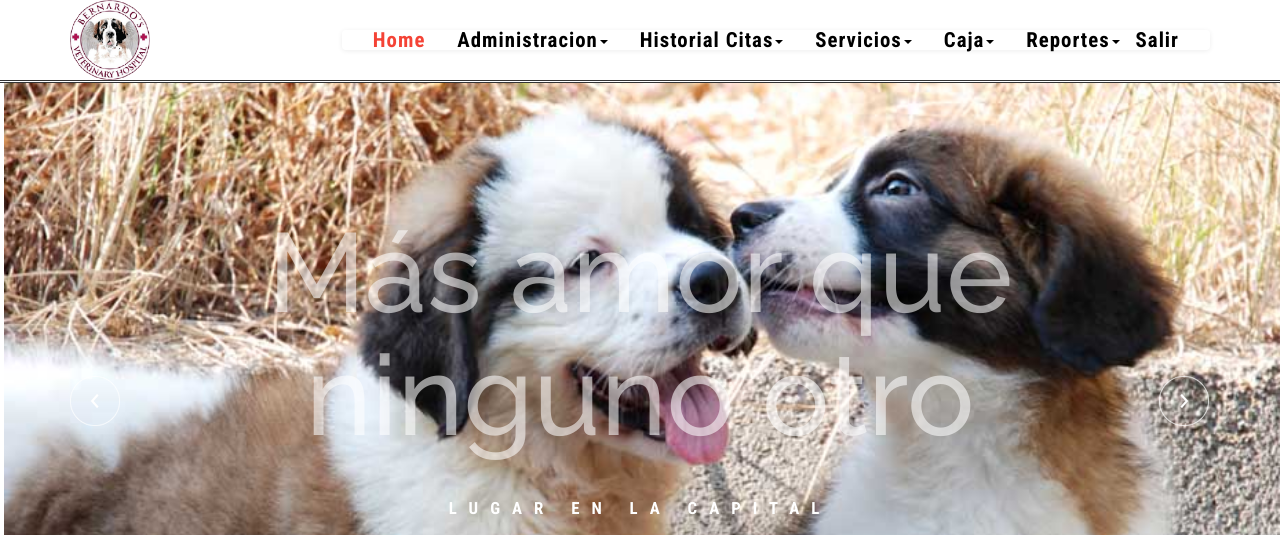
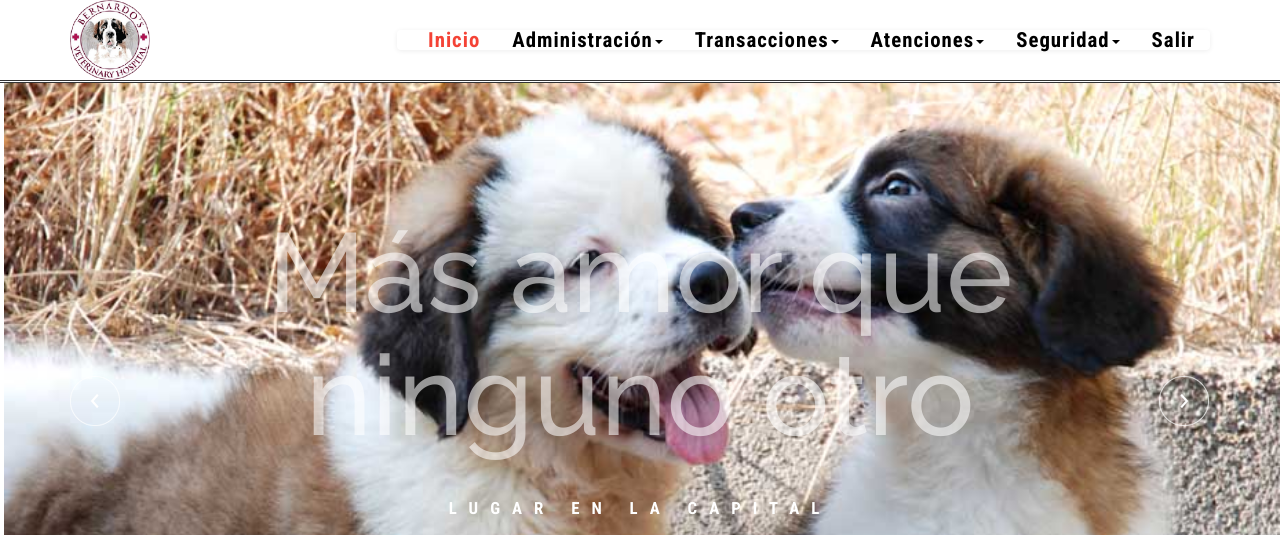
Before and after one commit to kirby1888/bernardofinal, a PHP site: page /bernardo/principal.php in a window 1280 px wide. Shown: the top 539 px of the page. Run offline with PHP 8.4, Linux system fonts and the light colour scheme; a user stored in the database is signed in; data comes from the database, SQL or seed files in the repository; some libraries are stand-ins or nearby versions.

Commit message:
subi los dos menu que funcionan

```diff
--- a/menu.php
+++ b/menu.php
@@ -27,6 +27,7 @@
 
 	                  <li class=""><a href="#" class="dropdown-toggle hvr-bounce-to-bottom" data-toggle="dropdown" role="button" aria-haspopup="true" aria-expanded="false">Administración<spa class="caret"></span></a>
 													<ul class="dropdown-menu">
+
 											<li><a class="hvr-bounce-to-bottom" href="cliente.php">Cliente</a></li>
 											<li><a class="hvr-bounce-to-bottom" href="mascota.php">Mascota</a></li>
                                              <li><a class="hvr-bounce-to-bottom" href="servicios.php">Servicios</a></li>
@@ -38,7 +39,7 @@
 			         <li class=""><a href="#" class="dropdown-toggle hvr-bounce-to-bottom" data-toggle="dropdown" role="button" aria-haspopup="true" aria-expanded="false">Transacciones<span class="caret"></span></a>
 													<ul class="dropdown-menu">
 											<li><a class="hvr-bounce-to-bottom" href="facturas.php">Facturas</a></li>
-											<li><a class="hvr-bounce-to-bottom" href="orden_com.php">Compras</a></li>
+											<li><a class="hvr-bounce-to-bottom" href="compras.php">Compras</a></li>
 											<li><a class="hvr-bounce-to-bottom" href="proveedores.php">Proveedor</a></li>
 											<li><a class="hvr-bounce-to-bottom" href="productos.php">Productos</a></li>
 													</ul>
--- a/menu1.php
+++ b/menu1.php
@@ -12,56 +12,55 @@
 							<!-- Collect the nav links, forms, and other content for toggling -->
 							<div class="collapse navbar-collapse" id="bs-example-navbar-collapse-1" >
 											<ul class="nav navbar-nav">
-									<li><a class="active" href="index.php">Home</a></li>
+												<li><a class="active" href="principal.php">Inicio</a></li>
 									<?php
 										if ($_SESSION['id_rol']==1){?>
-									<li class=""><a href="#" class="dropdown-toggle hvr-bounce-to-bottom" data-toggle="dropdown" role="button" aria-haspopup="true" aria-expanded="false">Administracion<span class="caret"></span></a>
+									<li class=""><a href="#" class="dropdown-toggle hvr-bounce-to-bottom" data-toggle="dropdown" role="button" aria-haspopup="true" aria-expanded="false">Administración<spa class="caret"></span></a>
 													<ul class="dropdown-menu">
-											<li><a class="hvr-bounce-to-bottom" href="usuarios.php">Usuario</a></li>
-											<li><a class="hvr-bounce-to-bottom" href="parametros.php">Parametros</a></li>
+
 											<li><a class="hvr-bounce-to-bottom" href="cliente.php">Cliente</a></li>
 											<li><a class="hvr-bounce-to-bottom" href="mascota.php">Mascota</a></li>
-                                            <li><a class="hvr-bounce-to-bottom" href="proveedores.php">Proveedor</a></li>
-                                            <li><a class="hvr-bounce-to-bottom" href="tipo_servicios.php">Tipo Servicios</a></li>
                                              <li><a class="hvr-bounce-to-bottom" href="servicios.php">Servicios</a></li>
-                                            <li><a class="hvr-bounce-to-bottom" href="compras.php">Productos</a></li>
-                                            <li><a class="hvr-bounce-to-bottom" href="pantallas.php">Pantallas</a></li>
-                                                 <li><a class="hvr-bounce-to-bottom" href="vacunas.php">Vacunas</a></li>
+                                             <li><a class="hvr-bounce-to-bottom" href="servicios2.php">Tipo Servicios</a></li>
+                                             <li><a class="hvr-bounce-to-bottom" href="parametros.php">Parametros</a></li>
 													</ul>
 												</li>
 
-                                    <li class=""><a href="#" class="dropdown-toggle hvr-bounce-to-bottom" data-toggle="dropdown" role="button" aria-haspopup="true" aria-expanded="false">Historial Citas<span class="caret"></span></a>
+                                     <li class=""><a href="#" class="dropdown-toggle hvr-bounce-to-bottom" data-toggle="dropdown" role="button" aria-haspopup="true" aria-expanded="false">Transacciones<span class="caret"></span></a>
 													<ul class="dropdown-menu">
-											<li><a class="hvr-bounce-to-bottom" href="calendar.php">Programación Citas</a></li>
-											<li><a class="hvr-bounce-to-bottom" href="expediente.php">Expedientes</a></li>
-                                            <li><a class="hvr-bounce-to-bottom" href="atencion_citas.php">Atención Citas</a></li>
+											<li><a class="hvr-bounce-to-bottom" href="facturas.php">Facturas</a></li>
+											<li><a class="hvr-bounce-to-bottom" href="compras.php">Compras</a></li>
+											<li><a class="hvr-bounce-to-bottom" href="proveedores.php">Proveedor</a></li>
+											<li><a class="hvr-bounce-to-bottom" href="productos.php">Productos</a></li>
 													</ul>
 												</li>
 
-                                    <li class=""><a href="#" class="dropdown-toggle hvr-bounce-to-bottom" data-toggle="dropdown" role="button" aria-haspopup="true" aria-expanded="false">Servicios<span class="caret"></span></a>
+                                     <li class=""><a href="#" class="dropdown-toggle hvr-bounce-to-bottom" data-toggle="dropdown" role="button" aria-haspopup="true" aria-expanded="false">Atenciones<span class="caret"></span></a>
 													<ul class="dropdown-menu">
-											<li><a class="hvr-bounce-to-bottom" href="listado.php">Lista de Servicio</a></li>
-											<li><a class="hvr-bounce-to-bottom" href="farmacia.php">Farmacia</a></li>
+											<li><a class="hvr-bounce-to-bottom" href="calendar.php">Calendario</a></li>
+                                            <li><a class="hvr-bounce-to-bottom" href="consultas.php">Consultas</a></li>
+                                            <li><a class="hvr-bounce-to-bottom" href="peluqueria.php">PETuqueria</a></li>
+                                            <li><a class="hvr-bounce-to-bottom" href="vacunas.php">Vacunas</a></li>
+                                            <li><a class="hvr-bounce-to-bottom" href="control_vacunas.php">Control Vacunas</a></li>
+                                            <li><a class="hvr-bounce-to-bottom" href="historial.php">Historial Médico</a></li>
 													</ul>
 												</li>
 
 
 
-                                    <li class=""><a href="#" class="dropdown-toggle hvr-bounce-to-bottom" data-toggle="dropdown" role="button" aria-haspopup="true" aria-expanded="false">Caja<span class="caret"></span></a>
+                                     <li class=""><a href="#" class="dropdown-toggle hvr-bounce-to-bottom" data-toggle="dropdown" role="button" aria-haspopup="true" aria-expanded="false">Seguridad<span class="caret"></span></a>
 													<ul class="dropdown-menu">
-											<li><a class="hvr-bounce-to-bottom" href="factura.php">Factura</a></li>
-											<li><a class="hvr-bounce-to-bottom" href="ingreso.php">Ingresos</a></li>
-                                            <li><a class="hvr-bounce-to-bottom" href="egreso.php">Egreso</a></li>
+
+											<li><a class="hvr-bounce-to-bottom" href="usuarios.php">Usuarios</a></li>
+										    <li><a class="hvr-bounce-to-bottom" href="roles.php">Roles</a></li>
+                                            <li><a class="hvr-bounce-to-bottom" href="roles_objeto.php">Roles Objetos</a></li>
+                                            <li><a class="hvr-bounce-to-bottom" href="pantallas.php">Pantallas</a></li>
+                                            <li><a class="hvr-bounce-to-bottom" href="backup.php">Backup</a></li>
 													</ul>
 												</li>
 
-                                    <li class=""><a href="#" class="dropdown-toggle hvr-bounce-to-bottom" data-toggle="dropdown" role="button" aria-haspopup="true" aria-expanded="false">Reportes<span class="caret"></span></a>
-										<ul class="dropdown-menu">
-											<li><a class="hvr-bounce-to-bottom" href="caja.php">Caja</a></li>
-											<li><a class="hvr-bounce-to-bottom" href="reportes.php">Clientes</a></li>
 
-										</ul>
-									</li>
+
 
 
 
```
Lines whose indentation alone changed are shown as unchanged.
